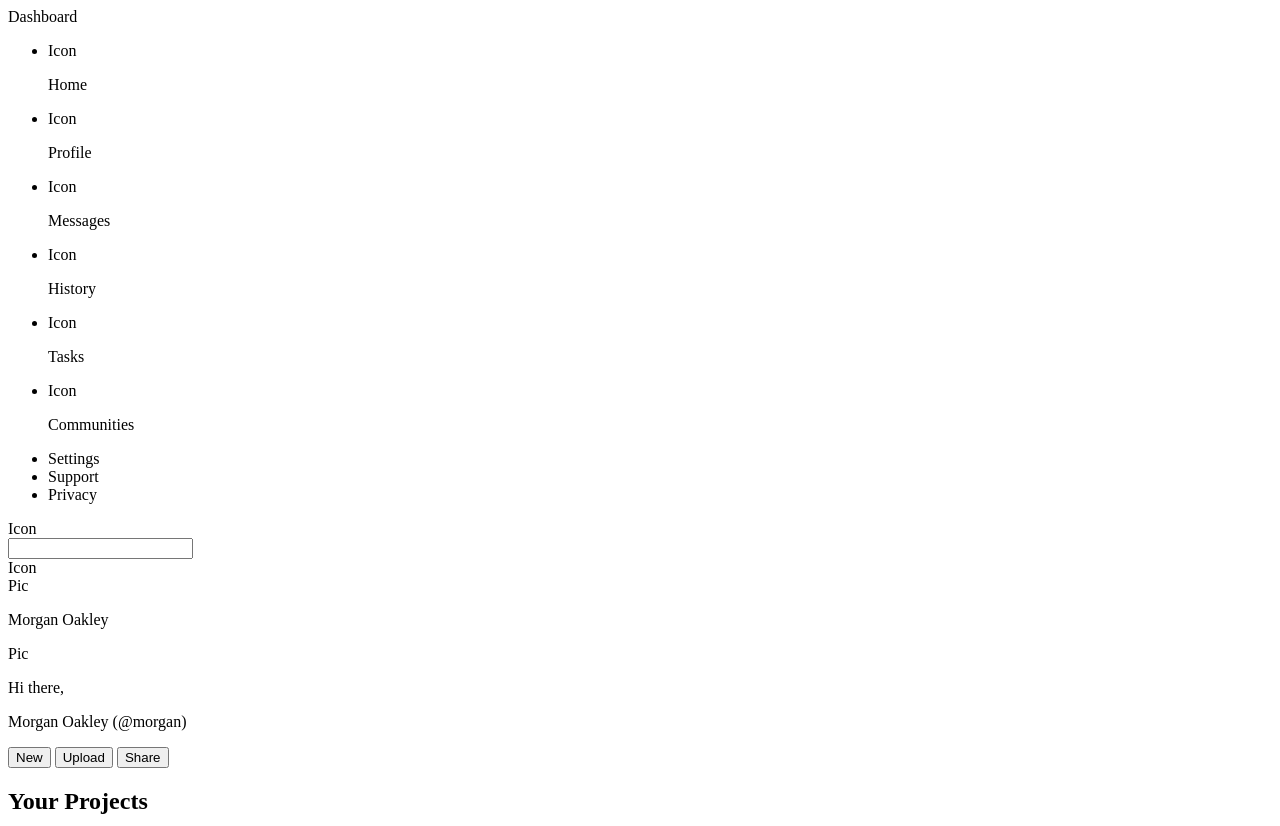
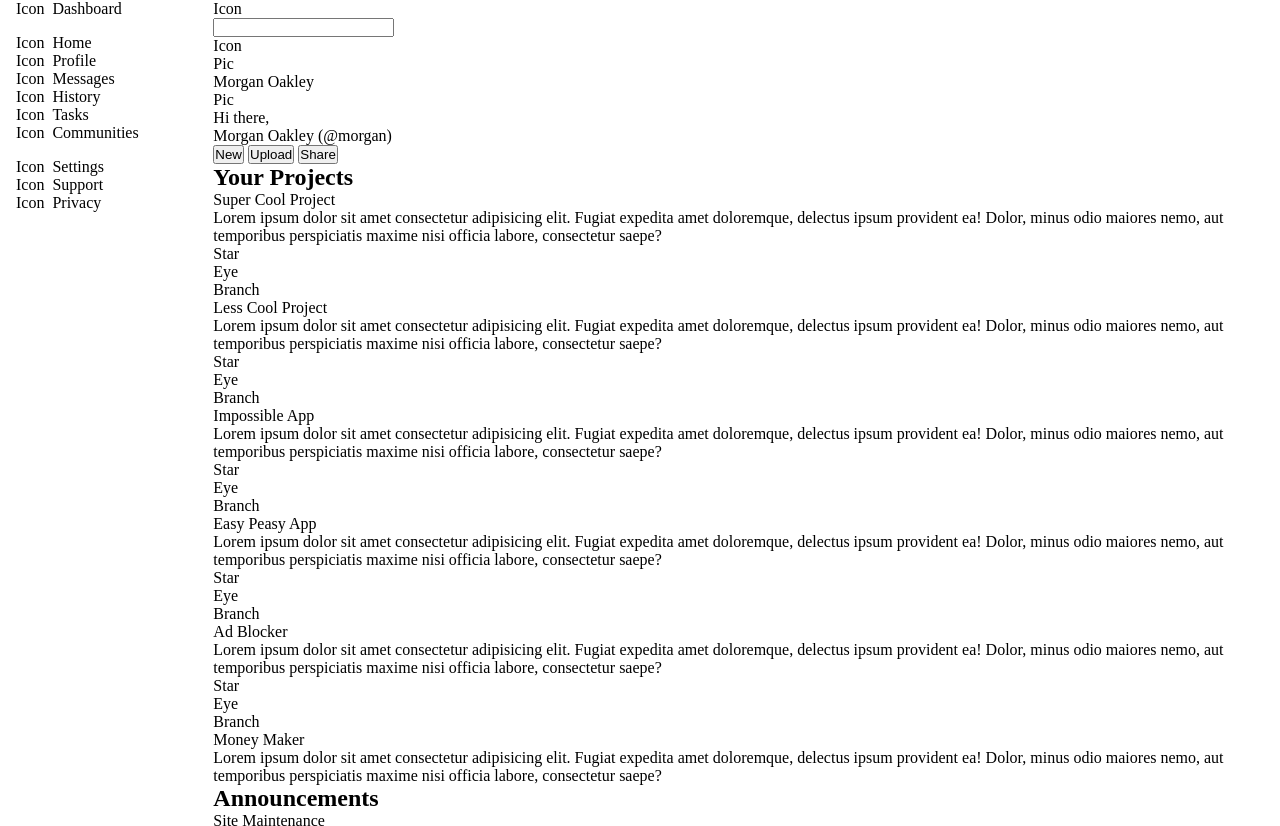
Before and after one commit to RiceWater/Project-Admin-Dashboard, a plain HTML site: page index.html in a window 1280 px wide. Shown: the top 826 px of the page. Drawn offline with Linux system fonts and the light colour scheme.

Commit message:
Update HTML Structure and Intial CSS for Nav Bar

```diff
--- a/index.css
+++ b/index.css
@@ -0,0 +1,30 @@
+*{
+  margin: 0px;
+  padding: 0px;
+  box-sizing: border-box;
+}
+
+ul li{
+  list-style: none;
+}
+
+.grid-container-1{
+  display: grid;
+  grid-template-columns: 1fr 5fr;
+}
+
+.grid-container-2{
+  display: grid;
+  grid-template-columns: 1fr;
+  grid-template-rows: auto 1fr 1fr;
+  row-gap: clamp(16px, 5%, 50px);
+}
+
+.grid-container-2 ul li,
+.grid-container-2>div{
+  display: grid;
+  grid-auto-flow: column;
+  grid-template-columns: auto 1fr;
+  column-gap: 8px;
+  margin-left: 16px;
+}
--- a/index.html
+++ b/index.html
@@ -5,12 +5,18 @@
   <meta charset="UTF-8">
   <meta name="viewport" content="width=device-width, initial-scale=1.0">
   <title>Admin Dashboard</title>
+  <link rel="stylesheet" href="./index.css">
 </head>
 
 <body>
+  <div class="grid-container-1">
     <header class="navigation">
       <nav>
-      <div>Dashboard</div>
+        <div class="grid-container-2">
+          <div class="dashboard-wrapper">
+            <div>Icon</div>
+            <p>Dashboard</p>
+          </div>
           <ul>
             <li>
               <div>Icon</div>
@@ -38,13 +44,22 @@
             </li>
           </ul>
           <ul>
-        <li>Settings</li>
-        <li>Support</li>
-        <li>Privacy</li>
+            <li>
+              <div>Icon</div>
+              <p>Settings</p>
+            </li>
+            <li>
+              <div>Icon</div>
+              <p>Support</p>
+            </li>
+            <li>
+              <div>Icon</div>
+              <p>Privacy</p>
+            </li>
           </ul>
+        </div>
       </nav>
     </header>
-
     <main>
       <div class="search-section">
         <div class="upper-area">
@@ -181,7 +196,6 @@
             </div>
           </div>
         </div>
-
         <div class="trending">
           <h2>Trending</h2>
           <div class="trend-container">
@@ -209,6 +223,7 @@
         </div>
       </div>
     </main>
+  </div>
 
 </body>
 
```
Lines whose indentation alone changed are shown as unchanged.
